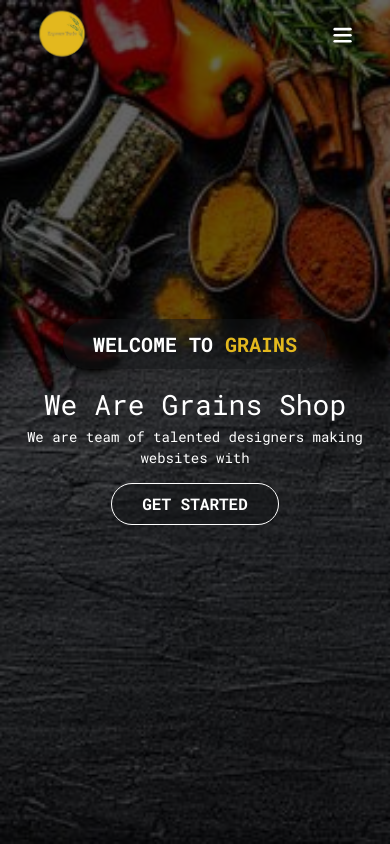
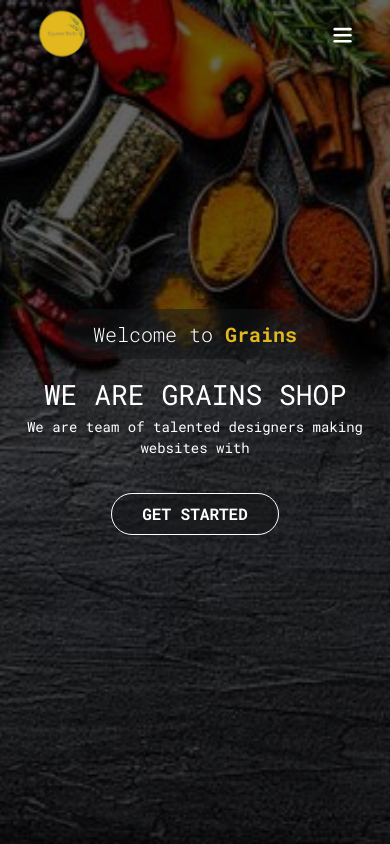
Before and after one commit to webLance24/plant-ecommerce, a React (Vite) app: page / in a window 390 px wide. Shown: the top 844 px of the page. Built offline with nearby package versions, Linux system fonts and the light colour scheme; a web font is replaced by a local one.

Commit message:
feat: add responsive for home page

```diff
--- a/src/Components/Home.tsx
+++ b/src/Components/Home.tsx
@@ -4,15 +4,15 @@ function Home() {
       id="home"
       className="flex justify-center items-center flex-col px-[12px] bg-[black] bg-opacity-60"
     >
-      <div className="bg-[rgb(21,22,24,0.5)] text-center rounded-[25px] py-[10px] px-[30px] mb-[15px] outline-none">
-        <h3 className="text-[20px] text-[white] uppercase font-bold">
-          Welcome to <span className="text-[#E3B81E]">Grains</span>
+      <div className="bg-[rgb(21,22,24,0.5)] text-center rounded-[25px] py-[10px] px-[30px] mb-[15px] lg:mb-[30px] outline-none">
+        <h3 className="text-[20px] text-[white] font-light lg:text-[26px]">
+          Welcome to <span className="text-[#E3B81E] font-bold">Grains</span>
         </h3>
       </div>
-      <h1 className="text-[white] text-[28px] text-center">
+      <h1 className="text-[white] text-[28px] lg:text-[48px] text-center uppercase">
         We Are Grains Shop
       </h1>
-      <p className="text-[white] text-[14px] mb-[15px] text-center">
+      <p className="text-[white] text-[14px] mb-[35px] text-center lg:text-[24px]">
         We are team of talented designers making websites with
       </p>
       <button className="bg-[rgb(21,22,24,0.5)] rounded-[25px] py-[8px] px-[30px] text-[white]  outline-none border-[white] hover:bg-[#E3B81E] duration-300 ease-in-out border-[1px] uppercase font-bold">
```
